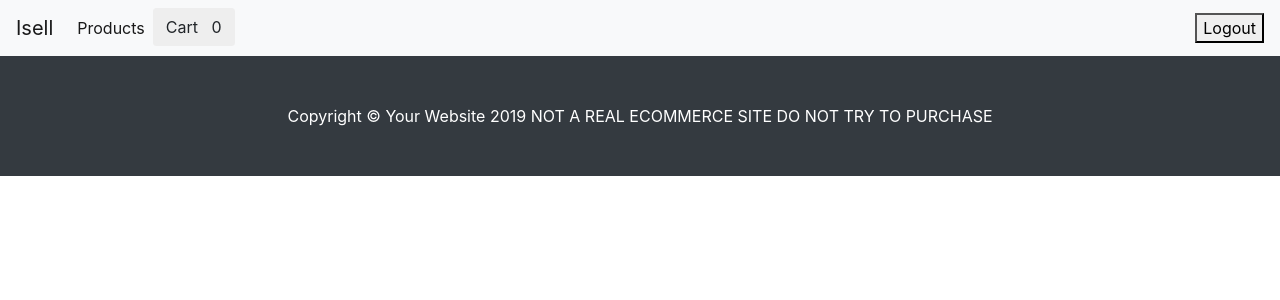
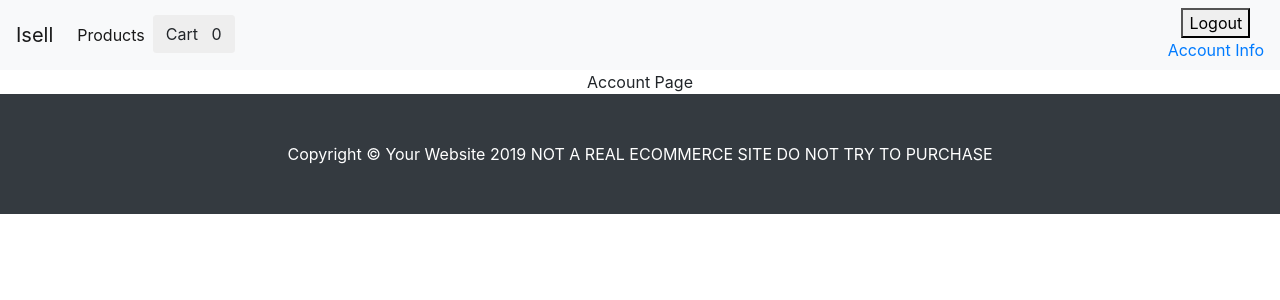
Before and after one commit to jaybenaim/isell, a React (Create React App) app: page /isell/account in a window 1280 px wide. Shown: the top 300 px of the page. Built offline with nearby package versions, Linux system fonts and the light colour scheme; what react-stripe-elements would draw is missing.

Commit message:
added account page with link in nav

```diff
--- /dev/null
+++ b/src/components/Account/Account.js
@@ -0,0 +1,9 @@
+import React, { Component } from "react";
+class Account extends Component {
+  state = {};
+  render() {
+    return <div>Account Page </div>;
+  }
+}
+
+export default Account;
--- a/src/components/App/App.js
+++ b/src/components/App/App.js
@@ -1,21 +1,21 @@
 import React, { Component } from "react";
-import "./App.css";
-import Nav from "../Nav/Nav";
 import { BrowserRouter as Router, Switch, Route, Link } from "react-router-dom";
-import Products from "../Products/Products";
 import { createBrowserHistory } from "history";
 import Home from "../Home/Home";
-import ProductShow from "../Products/ProductShow";
+import Nav from "../Nav/Nav";
 import Cart from "../Cart/Cart";
 import Login from "../Register/Login";
 import Signup from "../Register/Signup";
-import "./App.css";
-import Cookies from "js-cookie";
+import Products from "../Products/Products";
+import ProductShow from "../Products/ProductShow";
+import Account from "../Account/Account";
 import ProtectedRoute from "../Register/ProtectedRoute";
 import ProfileForm from "../Profile/ProfileForm";
 import local from "../../Api/local";
+import { createCart, getCart } from "../../redux/actions";
 import { connect } from "react-redux";
-import { createCart, getCart } from "../../redux/actions";
+import Cookies from "js-cookie";
+import "./App.css";
 
 const history = createBrowserHistory();
 
@@ -147,6 +147,13 @@ class App extends Component {
                   render={props => <ProfileForm {...props} />}
                 />
               </ProtectedRoute>
+              <ProtectedRoute path="/account" isLoggedIn={isLoggedIn}>
+                <Route
+                  exact
+                  path="/account"
+                  render={props => <Account {...props} />}
+                />
+              </ProtectedRoute>
             </Switch>
           </div>
           {/* <!-- Footer --> */}
--- a/src/components/Nav/Nav.js
+++ b/src/components/Nav/Nav.js
@@ -30,6 +30,7 @@ class Nav extends Component {
           <a className="navbar-brand" href="/isell">
             Isell
           </a>
+
           <button
             className={
               expanded
--- a/src/components/Register/Logout.js
+++ b/src/components/Register/Logout.js
@@ -11,9 +11,13 @@ class Secret extends Component {
   };
   render() {
     return (
-      <button className="logout-btn" onClick={() => this.handleLogout()}>
-        Logout
-      </button>
+      <>
+        <button className="logout-btn" onClick={() => this.handleLogout()}>
+          Logout
+        </button>
+        <br />
+        <a href="/account">Account Info</a>
+      </>
     );
   }
 }
```
Also changed, not shown: 1 other file (tests, documents, lock files or other folders).
